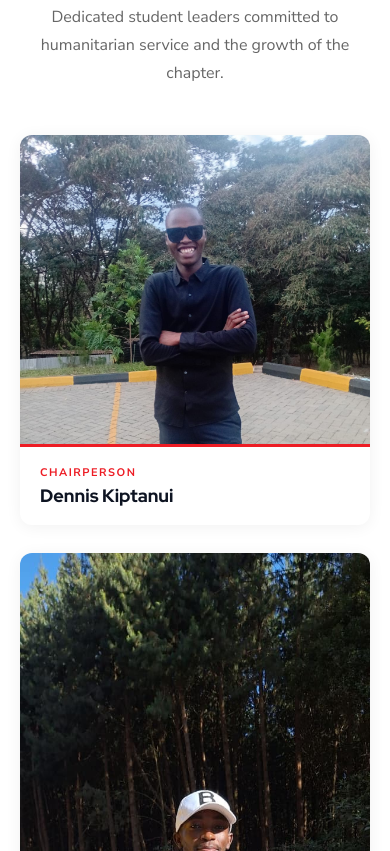
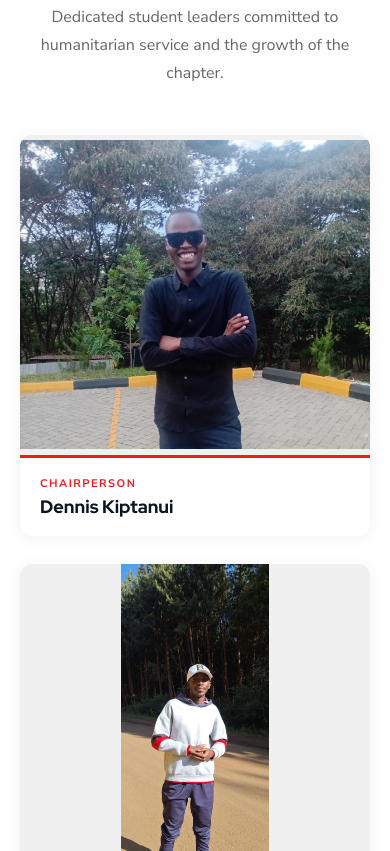
Before and after one commit to Lobun-hub/Redcross, a plain HTML site: page index.html in a window 390 px wide. Shown: the part 7533-8384 px from the top of the page. Drawn offline with nearby package versions, Linux system fonts and the light colour scheme.

Commit message:
Enhance member image wrapper styles
Updated member image wrapper styles for better layout and responsiveness.

```diff
--- a/index.html
+++ b/index.html
@@ -230,8 +230,22 @@
   .team-grid { display:grid; grid-template-columns:repeat(3,1fr); gap:28px; margin-top:48px; }
   .member-card { background:#fff; border-radius:12px; overflow:hidden; box-shadow:0 2px 16px rgba(0,0,0,.06); transition:transform .3s, box-shadow .3s; }
   .member-card:hover { transform:translateY(-5px); box-shadow:0 10px 28px rgba(0,0,0,.1); }
-  .member-img-wrap { overflow:hidden; background:#eee; }
-  .member-img-wrap img { width:100%; height:auto; object-fit:unset; display:block; transition:transform .5s; }
+  .member-img-wrap {
+  height: 320px;
+  overflow: hidden;
+  background: #f0f0f0;
+  display: flex;
+  align-items: center;
+  justify-content: center;
+}
+
+.member-img-wrap img {
+  width: 100%;
+  height: 100%;
+  object-fit: contain;
+  object-position: center;
+  transition: transform .5s;
+}
   .member-card:hover .member-img-wrap img { transform:scale(1.04); }
   .member-info { padding:18px 20px; border-top:3px solid var(--red); }
   .member-info .role-title { font-size:11px; font-weight:700; text-transform:uppercase; letter-spacing:1.5px; color:var(--red); margin-bottom:4px; }
```
